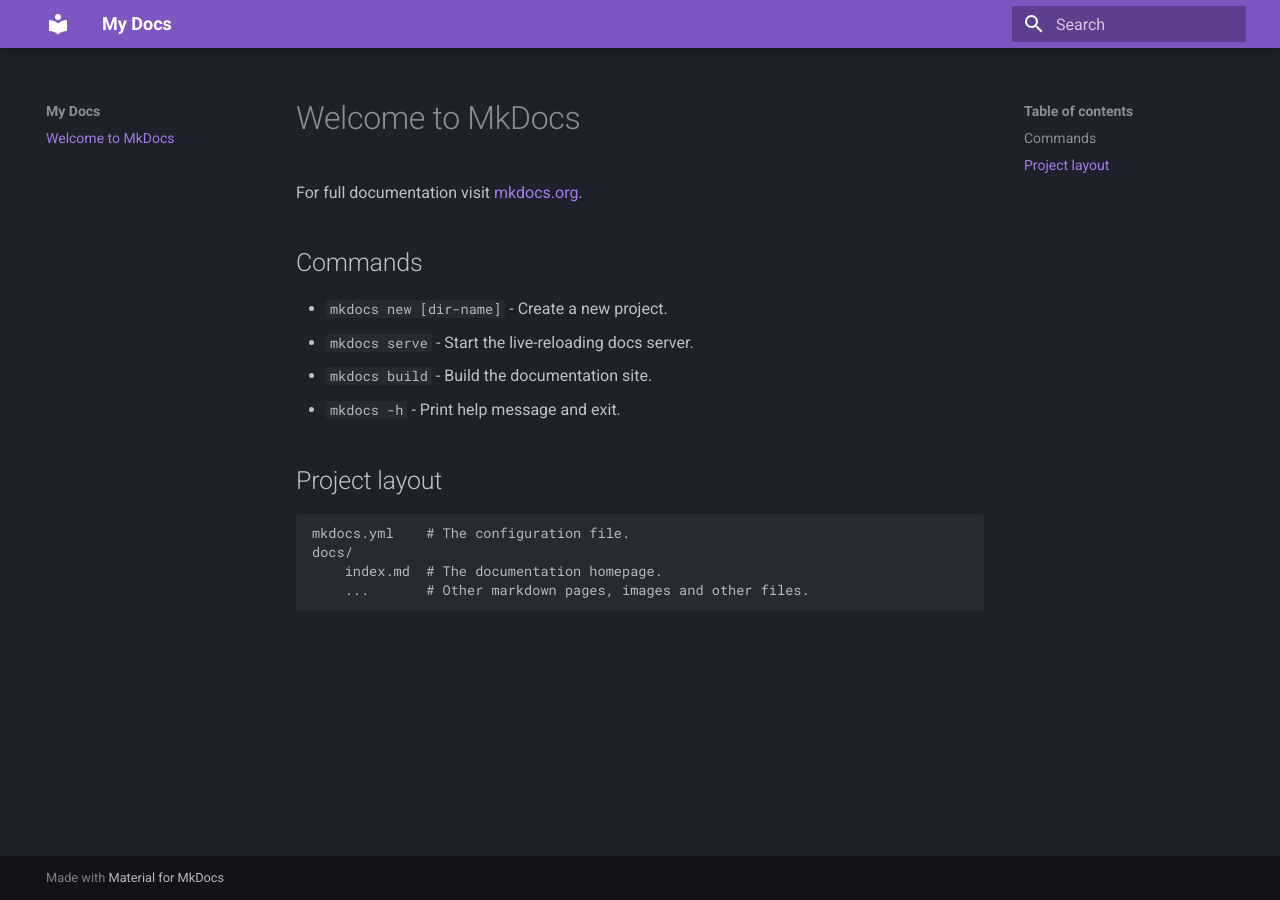
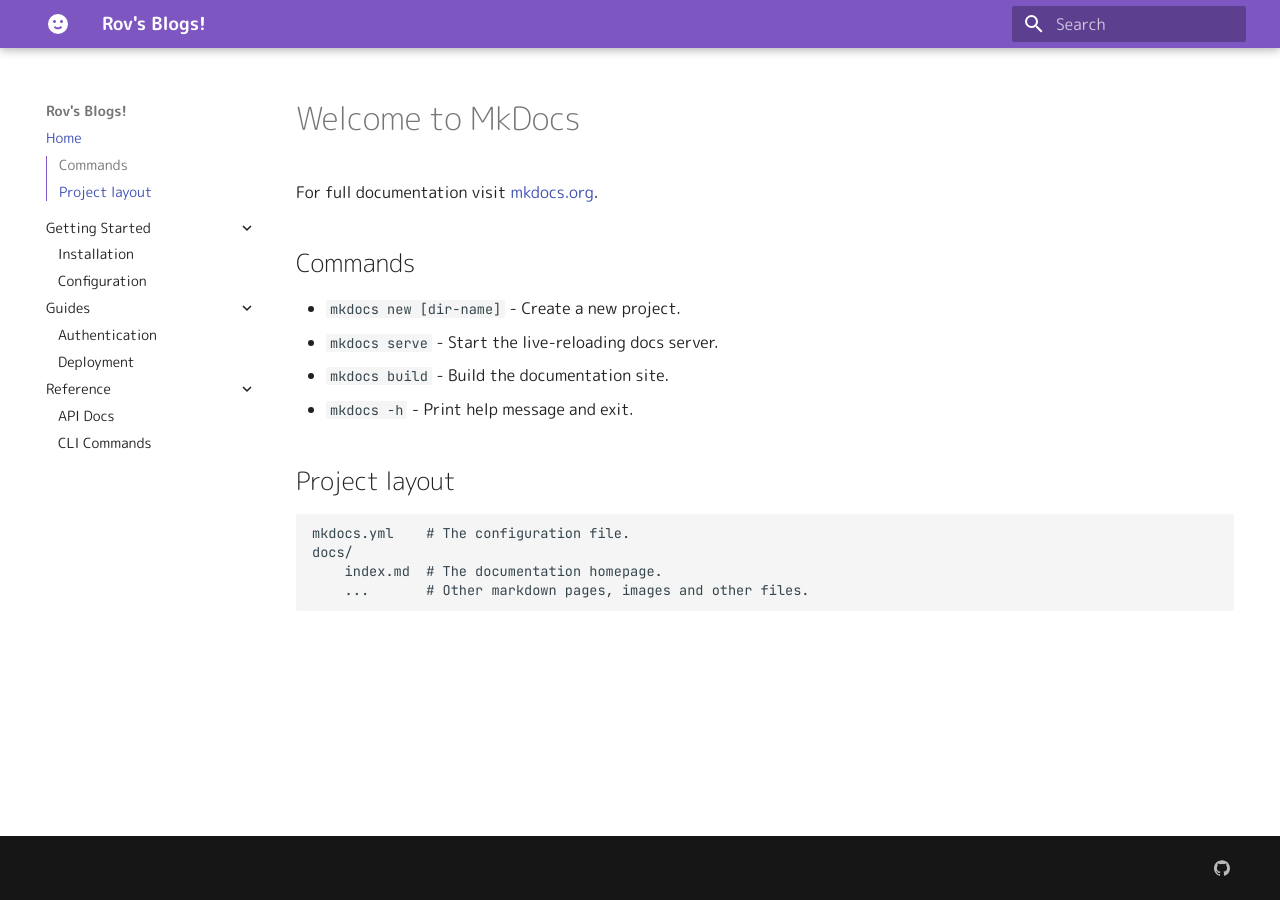
Before and after one commit to RovxBot/rovblog, an MkDocs documentation site: the page built from docs/index.md, in a window 1280 px wide. Built offline with MkDocs 1.6.1 and Material for MkDocs 9.7.7, drawn with Linux system fonts in a browser that asks for light colours.

Commit message:
improved styleing for site

```diff
--- a/mkdocs.yml
+++ b/mkdocs.yml
@@ -1,14 +1,58 @@
-site_name: My Docs
-site_url: https://cooked.beer
+site_name: Rov's Blogs!
+site_url: https://rovblog.cooked.beer
+
 theme:
   name: material
   palette:
-    scheme: slate
+    scheme: coral
     primary: deep purple
     accent: purple
   features:
     - navigation.footer
-  extra:
-    social:
-      - icon: simple/github
-        link: https://github.com/rovxbot
+    - navigation.instant  # Faster page loads
+    - navigation.tracking  # Scroll spy for better navigation
+    - navigation.expand  # Expand the menu by default
+    - toc.integrate  # Integrate the table of contents in the sidebar
+    - header.autohide  # Auto-hide the header on scroll
+    - search.suggest  # Suggest search results
+    - search.highlight  # Highlight search terms
+  font:
+    text: "M PLUS Rounded 1c"  # Softer, anime-style font
+    code: "JetBrains Mono"  # Better readability for code
+  icon:
+    logo: material/emoticon-happy  # Cute, playful icon
+    repo: fontawesome/brands/github
+
+extra:
+  social:
+    - icon: simple/github
+      link: https://github.com/rovxbot
+  generator: false  # Hide the "Powered by MkDocs" footer
+
+nav:
+  - Home: index.md
+  - Getting Started:
+      - Installation: getting-started/installation.md
+      - Configuration: getting-started/configuration.md
+  - Guides:
+      - Authentication: guides/authentication.md
+      - Deployment: guides/deployment.md
+  - Reference:
+      - API Docs: reference/api.md
+      - CLI Commands: reference/cli.md
+
+extra_css:
+  - stylesheets/custom.css
+
+extra_javascript:
+  - scripts/custom.js  # If you want to add fun interactive elements
+
+markdown_extensions:
+  - admonition
+  - pymdownx.superfences
+  - pymdownx.emoji  # Allows cute emoji in Markdown 🚀💖
+  - pymdownx.tasklist
+
+plugins:
+  - search
+  - social
```
Also changed, not shown: docs/overrides/main.html (added, +12 -0 lines), docs/overrides/stylesheets/custom.css (added, +25 -0 lines).
